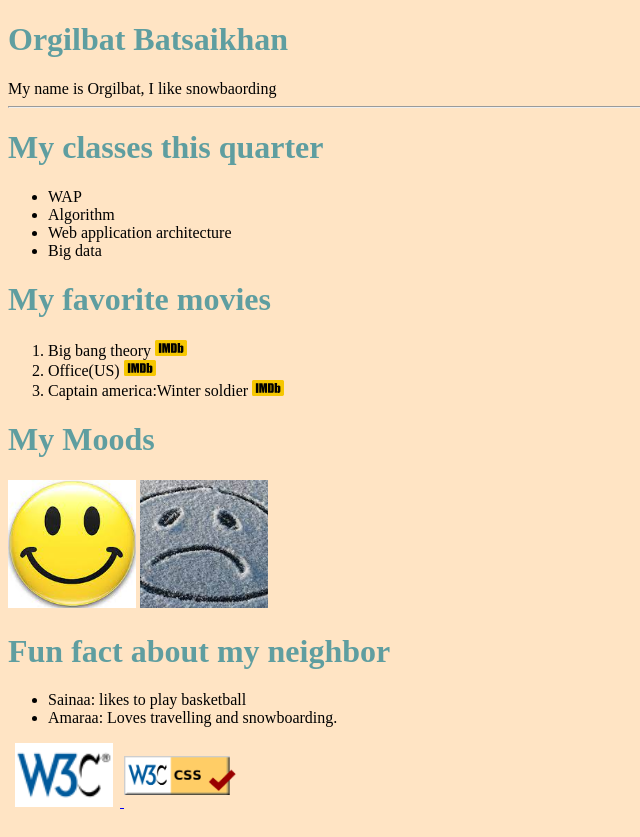
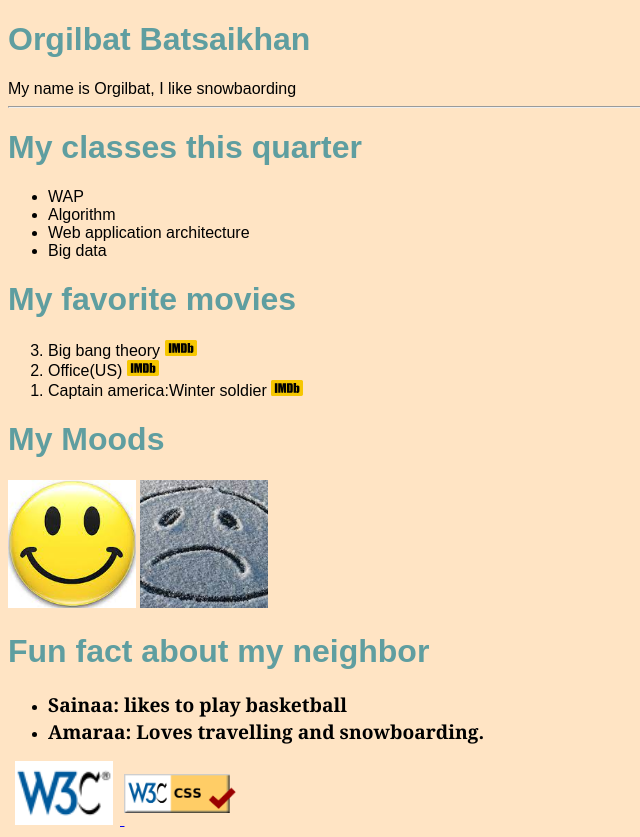
Before and after one commit to zettry1/zettry1.github.io, a plain HTML site: page lab2.html in a window 1280 px wide. Shown: the whole page, without its empty margins (0-640 px from the left). Drawn offline with Linux system fonts and the light colour scheme.

Commit message:
feat: update

```diff
--- a/lab2.html
+++ b/lab2.html
@@ -25,7 +25,7 @@
     <div>
       <h1>My favorite movies</h1>
 
-      <ol>
+      <ol reversed>
         <li>
           Big bang theory
           <a href="https://www.imdb.com/title/tt0898266/" target="_blank">
@@ -74,8 +74,8 @@
     <div>
       <h1>Fun fact about my neighbor</h1>
       <ul>
-        <li>Sainaa: likes to play basketball</li>
-        <li>Amaraa: Loves travelling and snowboarding.</li>
+        <li><label>Sainaa: likes to play basketball</label></li>
+        <li><label>Amaraa: Loves travelling and snowboarding.</label></li>
       </ul>
     </div>
     <div>
--- a/styles/main.css
+++ b/styles/main.css
@@ -1,5 +1,6 @@
 body {
   background-color: bisque;
+  font-family: Arial, Helvetica, sans-serif;
 }
 .imdb {
   width: 2rem;
@@ -19,7 +20,9 @@
 label {
   font-size: 1.2rem;
   font-weight: bold;
+  font-family: Georgia, "Times New Roman", Times, serif;
 }
+
 h1,
 h4 {
   color: cadetblue;
```
